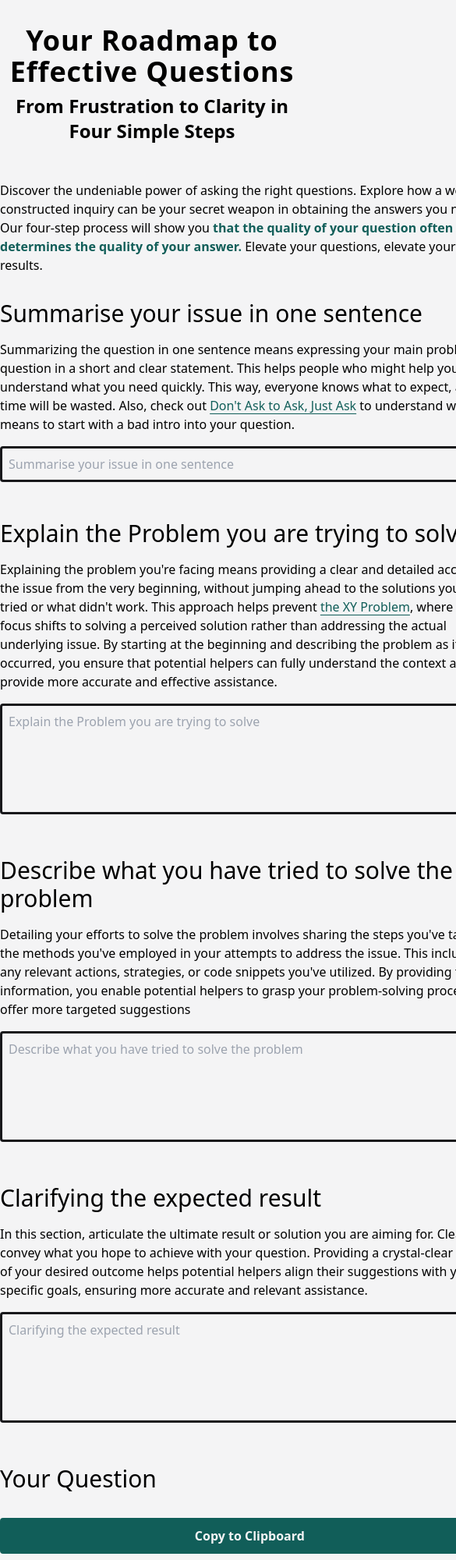
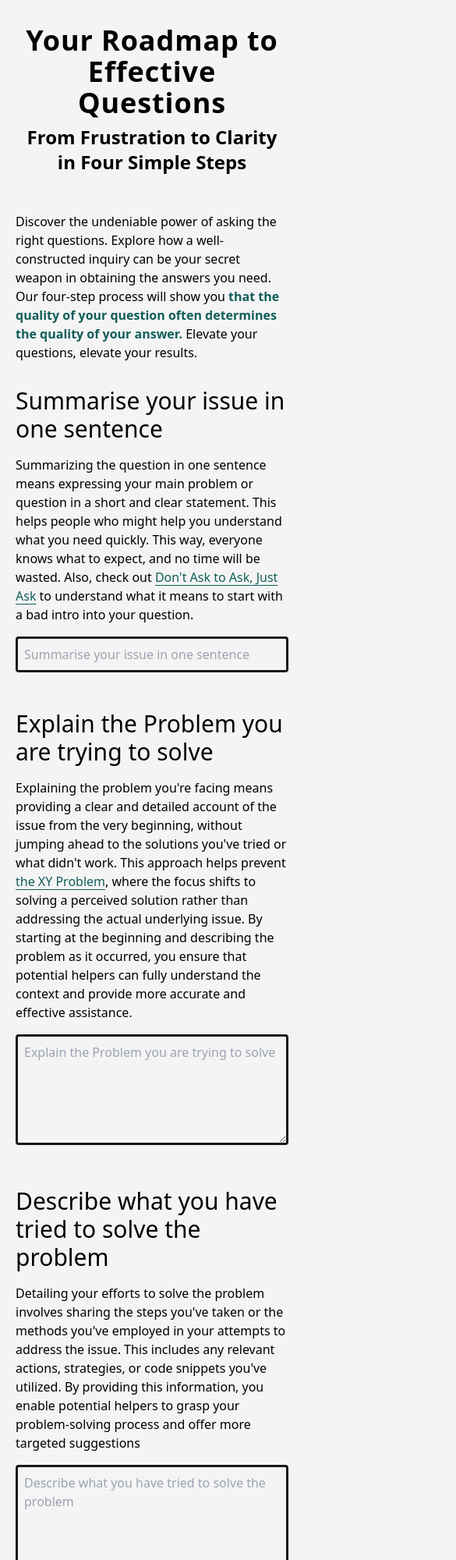
Before and after one commit to wiktoriavh/ask-good-questions, a website built with Vite: page index.html in a window 390 px wide. Shown: the top 2000 px of the page at 78% size, 585 px wide, since content can reach past the window. Built offline with nearby package versions, Linux system fonts and the light colour scheme.

Commit message:
feat: make mobile compatible (#1)

```diff
--- a/index.html
+++ b/index.html
@@ -9,7 +9,7 @@
   </head>
   <body
     x-data="question"
-    class="dark:bg-zinc-900 dark:text-zinc-100 bg-zinc-100"
+    class="dark:bg-zinc-900 dark:text-zinc-100 bg-zinc-100 px-5"
   >
     <h1 class="text-4xl font-extrabold tracking-wide text-center mt-8">
       Your Roadmap to Effective Questions
@@ -17,7 +17,7 @@
     <p class="text-2xl font-bold text-center mt-2 mb-12">
       From Frustration to Clarity in Four Simple Steps
     </p>
-    <p class="w-[70ch] m-auto">
+    <p class="w-full max-w-[70ch] m-auto">
       Discover the undeniable power of asking the right questions. Explore how a
       well-constructed inquiry can be your secret weapon in obtaining the
       answers you need. Our four-step process will show you
@@ -28,7 +28,7 @@
       Elevate your questions, elevate your results.
     </p>
 
-    <section class="m-auto w-[70ch] my-8">
+    <section class="m-auto w-full max-w-[70ch] my-8">
       <h2 class="text-3xl mb-4" id="summarise">
         Summarise your issue in one sentence
       </h2>
@@ -56,7 +56,7 @@
       <div id="summarise-output"></div>
     </section>
 
-    <section class="m-auto w-[70ch] my-8">
+    <section class="m-auto w-full max-w-[70ch] my-8">
       <h2 class="text-3xl mb-4" id="problem">
         Explain the Problem you are trying to solve
       </h2>
@@ -86,7 +86,7 @@
       ></textarea>
     </section>
 
-    <section class="m-auto w-[70ch] my-8">
+    <section class="m-auto w-full max-w-[70ch] my-8">
       <h2 class="text-3xl mb-4" id="solving">
         Describe what you have tried to solve the problem
       </h2>
@@ -109,7 +109,7 @@
       ></textarea>
     </section>
 
-    <section class="m-auto w-[70ch] my-8">
+    <section class="m-auto w-full max-w-[70ch] my-8">
       <h2 class="text-3xl mb-4" id="expectation">
         Clarifying the expected result
       </h2>
@@ -131,7 +131,7 @@
       ></textarea>
     </section>
 
-    <section class="m-auto w-[70ch] my-8">
+    <section class="m-auto w-full max-w-[70ch] my-8">
       <h2 class="text-3xl mb-4">Your Question</h2>
       <button
         x-on:click="copy"
```
